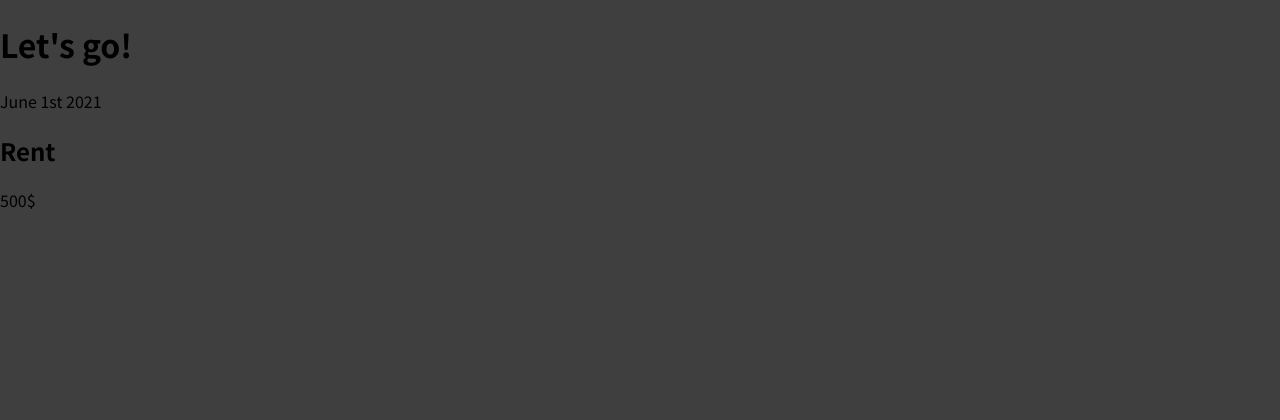
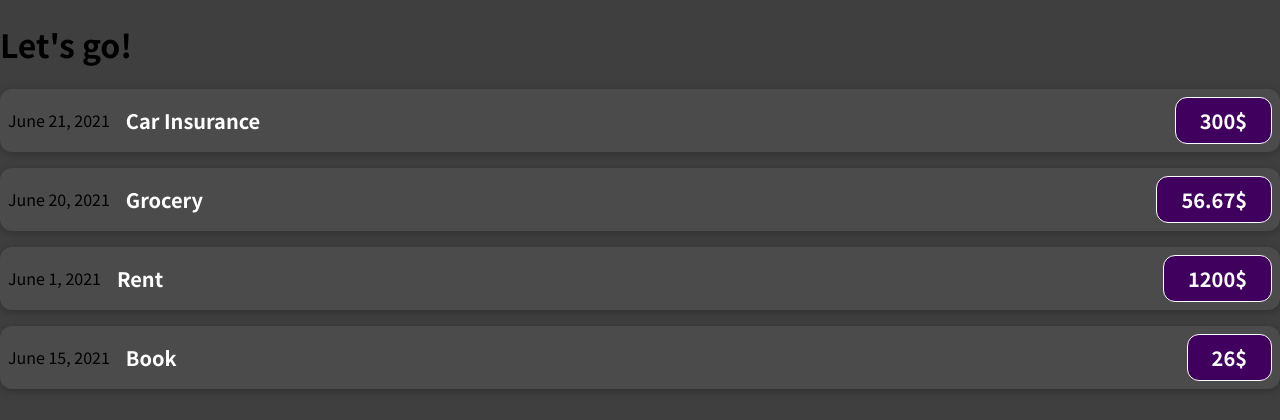
Before and after one commit to micmor-m/expense-track, a React (Create React App) app: page / in a window 1280 px wide. Shown: the top 420 px of the page. Built offline with nearby package versions, Linux system fonts and the light colour scheme.

Commit message:
add expenses array and map to render multiple components

```diff
--- a/src/App.js
+++ b/src/App.js
@@ -1,10 +1,26 @@
 import ExpenseItem from "./components/ExpenseItem";
 
 function App() {
+  const expenses = [
+    { id: "e1", title: "Car Insurance", amount: 300, date: "June 21, 2021" },
+    { id: "e2", title: "Grocery", amount: 56.67, date: "June 20, 2021" },
+    { id: "e3", title: "Rent", amount: 1200, date: "June 1, 2021" },
+    { id: "e4", title: "Book", amount: 26, date: "June 15, 2021" },
+  ];
+
   return (
     <div className="App">
       <h1>Let's go!</h1>
-      <ExpenseItem />
+      {expenses.map((expense) => {
+        return (
+          <ExpenseItem
+            key={expense.id}
+            title={expense.title}
+            amount={expense.amount}
+            date={expense.date}
+          />
+        );
+      })}
     </div>
   );
 }
--- /dev/null
+++ b/src/components/ExpenseItem.css
@@ -0,0 +1,56 @@
+.expense-item {
+  display: flex;
+  justify-content: space-between;
+  align-items: center;
+  box-shadow: 0 2px 8px rgba(0, 0, 0, 0.25);
+  padding: 0.5rem;
+  margin: 1rem 0;
+  border-radius: 12px;
+  background-color: #4b4b4b;
+}
+
+.expense-item__description {
+  display: flex;
+  flex-direction: column;
+  gap: 1rem;
+  align-items: flex-end;
+  flex-flow: column-reverse;
+  justify-content: flex-start;
+  flex: 1;
+}
+
+.expense-item h2 {
+  color: #3a3a3a;
+  font-size: 1rem;
+  flex: 1;
+  margin: 0 1rem;
+  color: white;
+}
+
+.expense-item__price {
+  font-size: 1rem;
+  font-weight: bold;
+  color: white;
+  background-color: #40005d;
+  border: 1px solid white;
+  padding: 0.5rem;
+  border-radius: 12px;
+}
+
+@media (min-width: 580px) {
+  .expense-item__description {
+    flex-direction: row;
+    align-items: center;
+    justify-content: flex-start;
+    flex: 1;
+  }
+
+  .expense-item__description h2 {
+    font-size: 1.25rem;
+  }
+
+  .expense-item__price {
+    font-size: 1.25rem;
+    padding: 0.5rem 1.5rem;
+  }
+}
--- a/src/components/ExpenseItem.jsx
+++ b/src/components/ExpenseItem.jsx
@@ -1,12 +1,14 @@
 import React from "react";
+import "./ExpenseItem.css"
 
-function ExpenseItem () {
+function ExpenseItem ({title, amount, date}) {
+
   return(
-    <div>
-      <div>June 1st 2021</div>
-      <div>
-        <h2>Rent</h2>
-        <div>500$</div>
+    <div className="expense-item">
+      <div>{date}</div>
+      <div className="expense-item__description">
+        <h2>{title}</h2>
+        <div className="expense-item__price">{amount}$</div>
       </div>
     </div>
   )
```
